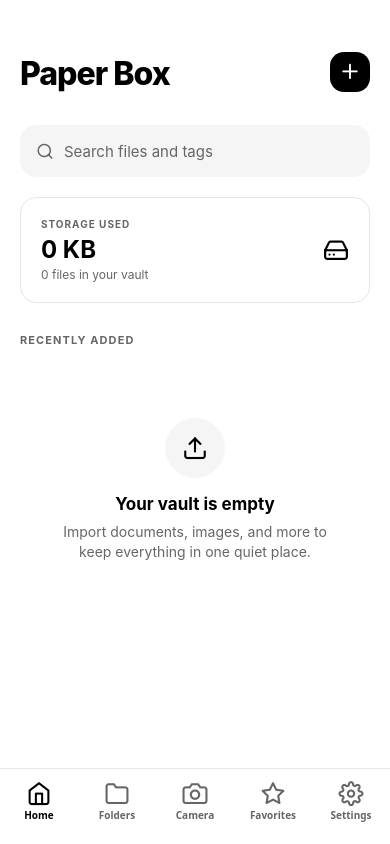
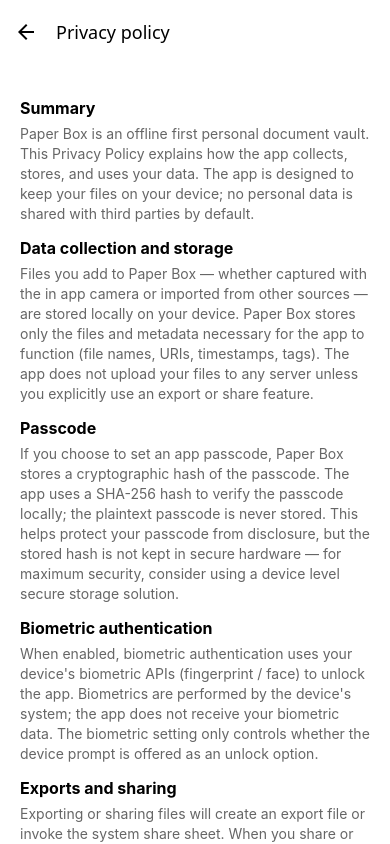
Before and after one commit to manish-thakurs-projects/paperbox, a React Native app: screen /Privacy in a window 390 px wide. Built offline with nearby package versions, Linux system fonts and the light colour scheme.

Commit message:
updates on settings screen

```diff
--- a/src/navigation/AppNavigator.tsx
+++ b/src/navigation/AppNavigator.tsx
@@ -8,6 +8,7 @@
 import { SearchScreen } from "../screens/SearchScreen";
 import { AllFilesScreen } from "../screens/AllFilesScreen";
 import { CapturedFilesScreen } from "../screens/CapturedFilesScreen";
+import { PrivacyPolicyScreen } from "../screens/PrivacyPolicyScreen";
 import { RootStackParams } from "../navigation/types";
 import { usePaperTheme } from "../theme/usePaperTheme";
 const Stack = createNativeStackNavigator<RootStackParams>();
@@ -62,6 +63,11 @@
         component={CapturedFilesScreen}
         options={{ title: "Captured files" }}
       />
+      <Stack.Screen
+        name="Privacy"
+        component={PrivacyPolicyScreen}
+        options={{ title: "Privacy policy" }}
+      />
     </Stack.Navigator>
   );
 }
--- a/src/navigation/types.ts
+++ b/src/navigation/types.ts
@@ -7,6 +7,7 @@
   PdfReview: { imageUris: string[] };
   AllFiles: undefined;
   CapturedFiles: undefined;
+  Privacy: undefined;
   Tags: undefined;
 };
 
--- /dev/null
+++ b/src/screens/PrivacyPolicyScreen.tsx
@@ -0,0 +1,100 @@
+import React from "react";
+import { ScrollView, StyleSheet, Text, View } from "react-native";
+import { usePaperTheme } from "../theme/usePaperTheme";
+
+export function PrivacyPolicyScreen() {
+  const { colors } = usePaperTheme();
+  const s = styles(colors);
+
+  return (
+    <ScrollView style={s.container} contentContainerStyle={s.content}>
+
+      <Text style={s.sectionTitle}>Summary</Text>
+      <Text style={s.paragraph}>
+        Paper Box is an offline first personal document vault. This Privacy Policy explains how the app collects,
+        stores, and uses your data. The app is designed to keep your files on your device; no personal data is
+        shared with third parties by default.
+      </Text>
+
+      <Text style={s.sectionTitle}>Data collection and storage</Text>
+      <Text style={s.paragraph}>
+        Files you add to Paper Box — whether captured with the in app camera or imported from other sources — are
+        stored locally on your device. Paper Box stores only the files and metadata necessary for the app to
+        function (file names, URIs, timestamps, tags). The app does not upload your files to any server unless you
+        explicitly use an export or share feature.
+      </Text>
+
+      <Text style={s.sectionTitle}>Passcode</Text>
+      <Text style={s.paragraph}>
+        If you choose to set an app passcode, Paper Box stores a cryptographic hash of the passcode. The app uses
+        a SHA-256 hash to verify the passcode locally; the plaintext passcode is never stored. This helps protect
+        your passcode from disclosure, but the stored hash is not kept in secure hardware — for maximum security,
+        consider using a device level secure storage solution.
+      </Text>
+
+      <Text style={s.sectionTitle}>Biometric authentication</Text>
+      <Text style={s.paragraph}>
+        When enabled, biometric authentication uses your device's biometric APIs (fingerprint / face) to unlock the
+        app. Biometrics are performed by the device's system; the app does not receive your biometric data. The
+        biometric setting only controls whether the device prompt is offered as an unlock option.
+      </Text>
+
+      <Text style={s.sectionTitle}>Exports and sharing</Text>
+      <Text style={s.paragraph}>
+        Exporting or sharing files will create an export file or invoke the system share sheet. When you share or
+        export, you explicitly send files or export packages to other apps or services — Paper Box does not
+        transfer data without your explicit action.
+      </Text>
+
+      <Text style={s.sectionTitle}>Crash reporting & analytics</Text>
+      <Text style={s.paragraph}>
+        Paper Box does not include analytics or crash reporting by default. If you enable any diagnostic or
+        sharing features that send logs externally, the app will warn you and ask for confirmation.
+      </Text>
+
+      <Text style={s.sectionTitle}>Third-party libraries</Text>
+      <Text style={s.paragraph}>
+        Paper Box uses open source libraries to provide functionality (camera, file system access, navigation).
+        These libraries may collect runtime information as part of their normal operation. No library is expected
+        to transmit your files to external servers without your explicit action.
+      </Text>
+
+      <Text style={s.sectionTitle}>Data retention and deletion</Text>
+      <Text style={s.paragraph}>
+        All data (files and metadata) are retained on your device until you delete them. Deleting a file through
+        the app removes it from the app's vault; depending on the platform, a copy may remain in the system recycle
+        bin or backups until purged by the system.
+      </Text>
+
+      <Text style={s.sectionTitle}>Security</Text>
+      <Text style={s.paragraph}>
+        The app uses local encryption primitives where applicable and stores passcode hashes rather than plaintext
+        secrets. However, passcode hashes and files are stored in app storage and are not protected by device
+        hardware by default. For stronger protection, use device level encryption and secure storage provided by the
+        OS.
+      </Text>
+
+      <Text style={s.sectionTitle}>Changes to this policy</Text>
+      <Text style={s.paragraph}>
+        This Privacy Policy may be updated as the app evolves. When changes are made, the app will display an
+        in app notice describing material changes.
+      </Text>
+
+      <Text style={s.sectionTitle}>Contact</Text>
+      <Text style={s.paragraph}>
+        For questions about privacy, contact the app developer or review the repository for implementation details.
+      </Text>
+
+      <View style={{ height: 40 }} />
+    </ScrollView>
+  );
+}
+
+const styles = (c: any) =>
+  StyleSheet.create({
+    container: { flex: 1, backgroundColor: c.background },
+    content: { padding: 20 },
+    title: { fontSize: 28, fontWeight: "800", color: c.text, marginBottom: 12 },
+    sectionTitle: { fontSize: 16, fontWeight: "700", color: c.text, marginTop: 14, marginBottom: 6 },
+    paragraph: { color: c.secondary, lineHeight: 20 },
+  });
--- a/src/screens/SettingsScreen.tsx
+++ b/src/screens/SettingsScreen.tsx
@@ -1,4 +1,5 @@
 import React, { useEffect, useMemo, useState } from "react";
+import { useNavigation } from '@react-navigation/native';
 import { Feather } from "@expo/vector-icons";
 import { CameraMountError, CameraView, useCameraPermissions } from "expo-camera";
 import * as FileSystem from "expo-file-system/legacy";
@@ -19,6 +20,7 @@
   TextInput,
   KeyboardAvoidingView,
   Platform,
+  Linking,
 } from "react-native";
 import { Screen } from "../components/Screen";
 import { usePaperTheme } from "../theme/usePaperTheme";
@@ -65,6 +67,7 @@
   const theme = useSettingsStore((s) => s.theme),
     setTheme = useSettingsStore((s) => s.setTheme),
     lock = useSettingsStore((s) => s.lockEnabled);
+  const navigation = useNavigation();
 
   const files = useVaultStore((state) => state.files);
   const folders = useVaultStore((state) => state.folders);
@@ -702,11 +705,24 @@
         <SettingsRow icon="upload" label="Import" colors={colors} onPress={() => setImportVisible(true)}>
           <Feather key={theme} name="chevron-right" size={18} color={colors.secondary} />
         </SettingsRow>
-        <SettingsRow icon="shield" label="Privacy" colors={colors}>
+        <SettingsRow icon="shield" label="Privacy" colors={colors} onPress={() => navigation.navigate('Privacy')}>
+          <Feather key={theme} name="chevron-right" size={18} color={colors.secondary} />
+        </SettingsRow>
+        <SettingsRow icon="mail" label="Contact" colors={colors} onPress={async () => {
+          try {
+            const mailto = 'mailto:dustmedianetwork@gmail.com?subject=' + encodeURIComponent('Paper Box support');
+            const supported = await Linking.canOpenURL(mailto);
+            if (supported) await Linking.openURL(mailto);
+            else Alert.alert('Unable to open mail app', 'No mail app is available to send email.');
+          } catch (e) {
+            console.warn('open mail error', e);
+            Alert.alert('Unable to open mail app', 'Could not open your mail application.');
+          }
+        }}>
           <Feather key={theme} name="chevron-right" size={18} color={colors.secondary} />
         </SettingsRow>
       </View>
-      <Text style={s.version}>Paper Box - Version 1.0.0{"\n"}Offline-first personal document vault</Text>
+      <Text style={s.version}>Paper Box - Version 1.0.0{"\n"}</Text>
 
       <Modal animationType="slide" transparent visible={passcodeSetupVisible} onRequestClose={() => setPasscodeSetupVisible(false)}>
         <KeyboardAvoidingView behavior={Platform.OS === "ios" ? "padding" : "height"} keyboardVerticalOffset={Platform.OS === "ios" ? 60 : 20} style={s.modalOverlay}>
```
